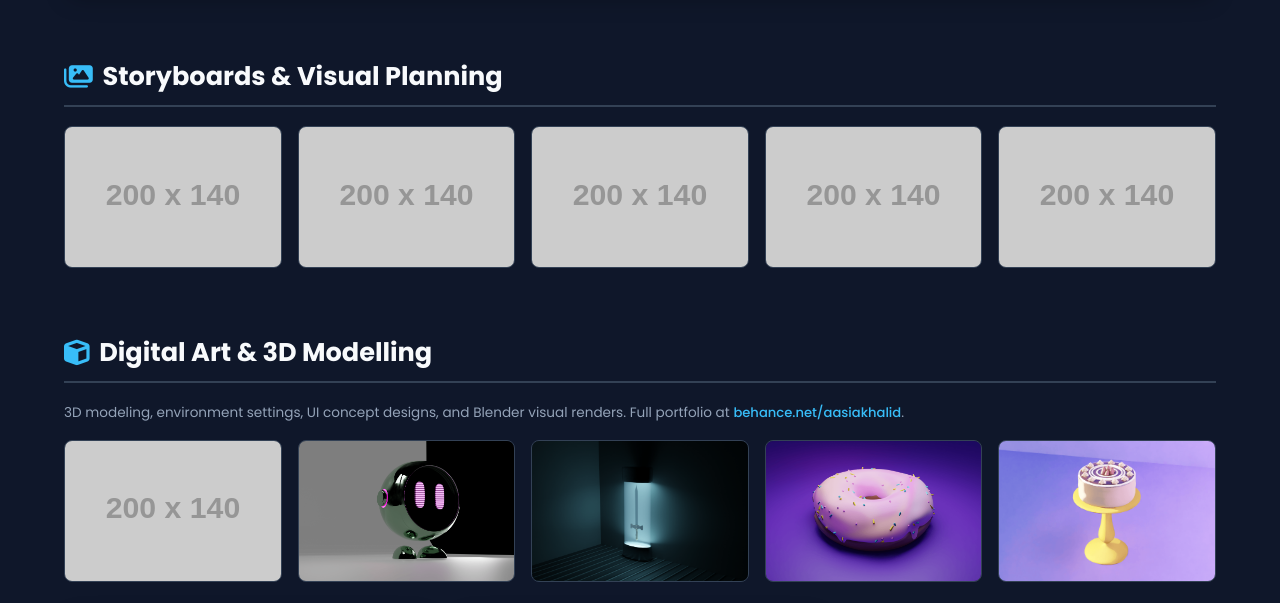
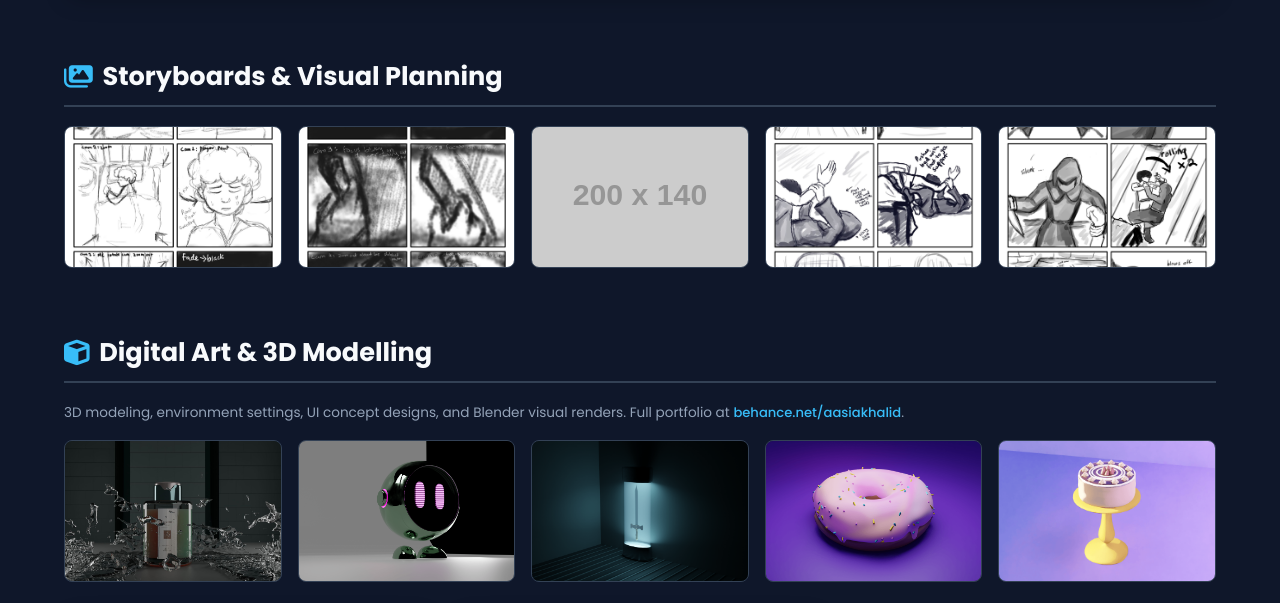
Before and after one commit to torpidasia/portfolio, a plain HTML site: page index.html in a window 1280 px wide. Shown: the part 2460-3063 px from the top of the page. Drawn offline with Linux system fonts and the light colour scheme; grey boxes are pictures that could not be loaded; placeholder pictures from the web are drawn by us.

Commit message:
Replace image formats in storyboard section

```diff
--- a/index.html
+++ b/index.html
@@ -754,19 +754,19 @@
             <h2 class="section-title"><i class="fas fa-images"></i> Storyboards & Visual Planning</h2>
             <div class="gallery-grid">
                 <div class="gallery-item" onclick="openLightbox('storyboards/1.jpg')">
-                    <img src="storyboards/1.jpg" alt="Board 1" onerror="this.src='https://via.placeholder.com/200x140?text=Board+1'">
+                    <img src="storyboards/1.jpeg" alt="Board 1" onerror="this.src='https://via.placeholder.com/200x140?text=Board+1'">
                 </div>
                 <div class="gallery-item" onclick="openLightbox('storyboards/2.jpg')">
-                    <img src="storyboards/2.jpg" alt="Board 2" onerror="this.src='https://via.placeholder.com/200x140?text=Board+2'">
+                    <img src="storyboards/2.jpeg" alt="Board 2" onerror="this.src='https://via.placeholder.com/200x140?text=Board+2'">
                 </div>
                 <div class="gallery-item" onclick="openLightbox('storyboards/3.jpg')">
-                    <img src="storyboards/3.jpg" alt="Board 3" onerror="this.src='https://via.placeholder.com/200x140?text=Board+3'">
+                    <img src="storyboards/3.pneg" alt="Board 3" onerror="this.src='https://via.placeholder.com/200x140?text=Board+3'">
                 </div>
                 <div class="gallery-item" onclick="openLightbox('storyboards/4.jpg')">
-                    <img src="storyboards/4.jpg" alt="Board 4" onerror="this.src='https://via.placeholder.com/200x140?text=Board+4'">
+                    <img src="storyboards/4.jpeg" alt="Board 4" onerror="this.src='https://via.placeholder.com/200x140?text=Board+4'">
                 </div>
                 <div class="gallery-item" onclick="openLightbox('storyboards/5.jpg')">
-                    <img src="storyboards/5.jpg" alt="Board 5" onerror="this.src='https://via.placeholder.com/200x140?text=Board+5'">
+                    <img src="storyboards/5.jpeg" alt="Board 5" onerror="this.src='https://via.placeholder.com/200x140?text=Board+5'">
                 </div>
             </div>
         </section>
@@ -780,7 +780,7 @@
 
             <div class="gallery-grid" style="margin-bottom: 1.5rem;">
                 <div class="gallery-item" onclick="openLightbox('3D/1.png')">
-                    <img src="3D/1.png" alt="Render 1" onerror="this.src='https://via.placeholder.com/200x140?text=3D+Render+1'">
+                    <img src="3D/1.jpg" alt="Render 1" onerror="this.src='https://via.placeholder.com/200x140?text=3D+Render+1'">
                 </div>
                 <div class="gallery-item" onclick="openLightbox('3D/2.png')">
                     <img src="3D/2.png" alt="Render 2" onerror="this.src='https://via.placeholder.com/200x140?text=3D+Render+2'">
```
